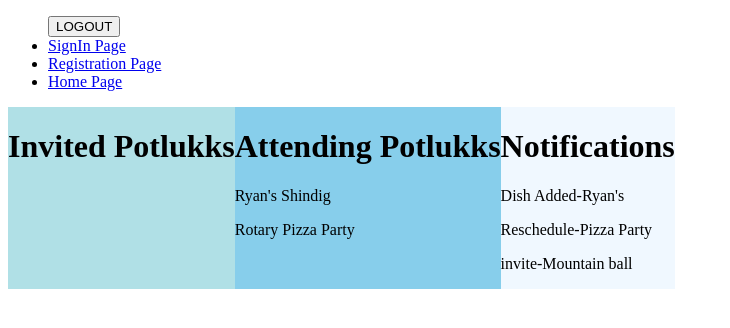
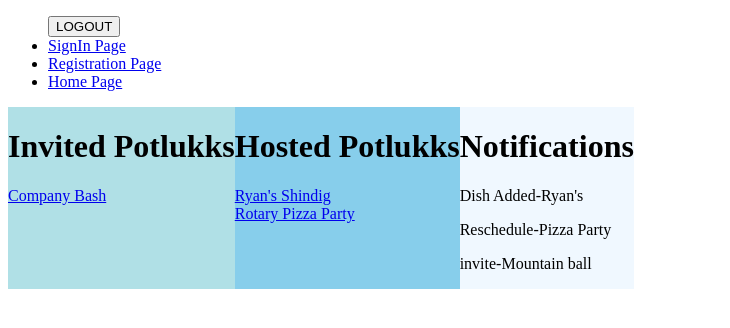
Before and after one commit to Lakshmimailz/Potluck, a React (Create React App) app: page /home in a window 1280 px wide. Shown: the top 328 px of the page, without its empty margins (0-730 px from the left). Built offline with nearby package versions, Linux system fonts and the light colour scheme; the HTML template or start-up script is replaced by a standard one.

Commit message:
homepage templatechange

```diff
--- a/src/components/pages/home-page.tsx
+++ b/src/components/pages/home-page.tsx
@@ -1,4 +1,5 @@
 import React from 'react';
+import { Link } from 'react-router-dom';
 
 export function HomePage(){
 
@@ -9,12 +10,13 @@ export function HomePage(){
     <div style = {{display: 'flex', flexDirection: 'row'}}>
       <div style={{backgroundColor: 'powderblue',    }}>
         <h1>Invited Potlukks    </h1>
-
+        <Link to="/potluckdetailsguestpage">Company Bash</Link>
       </div>
       <div style={{backgroundColor: 'skyblue',  }}>
-      <h1>Attending Potlukks  </h1>
-      <p>Ryan's Shindig  </p>
-      <p>Rotary Pizza Party  </p>
+      <h1>Hosted Potlukks  </h1>
+      <Link to="/potluckdetailshostpage">Ryan's Shindig  </Link><br/>
+      <Link to="/potluckdetailshostpage">Rotary Pizza Party  </Link>
+
 
 
       </div>
```
